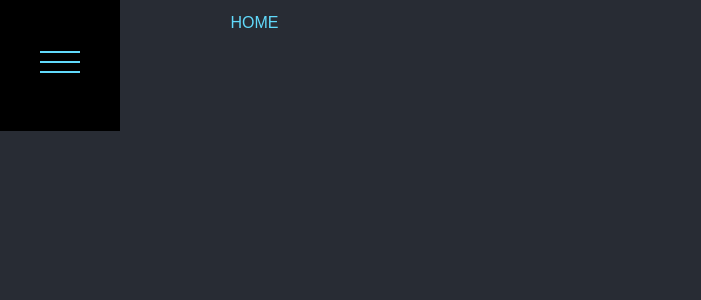
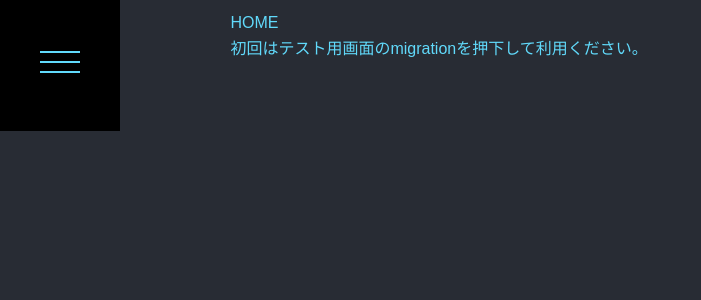
Before and after one commit to Code0716/golang-mysql, a React app in the folder web/: page / in a window 1280 px wide. Shown: the top 300 px of the page, without its empty margins (0-701 px from the left). Built offline with nearby package versions, Linux system fonts and the light colour scheme; the HTML template or start-up script is replaced by a standard one.

Commit message:
small fix

```diff
--- a/web/src/containers/Home.tsx
+++ b/web/src/containers/Home.tsx
@@ -5,6 +5,7 @@ export const Home = () => {
   return (
     <FormContainer>
       <div>HOME</div>
+      <p>初回はテスト用画面のmigrationを押下して利用ください。</p>
     </FormContainer>
   );
 };
```
